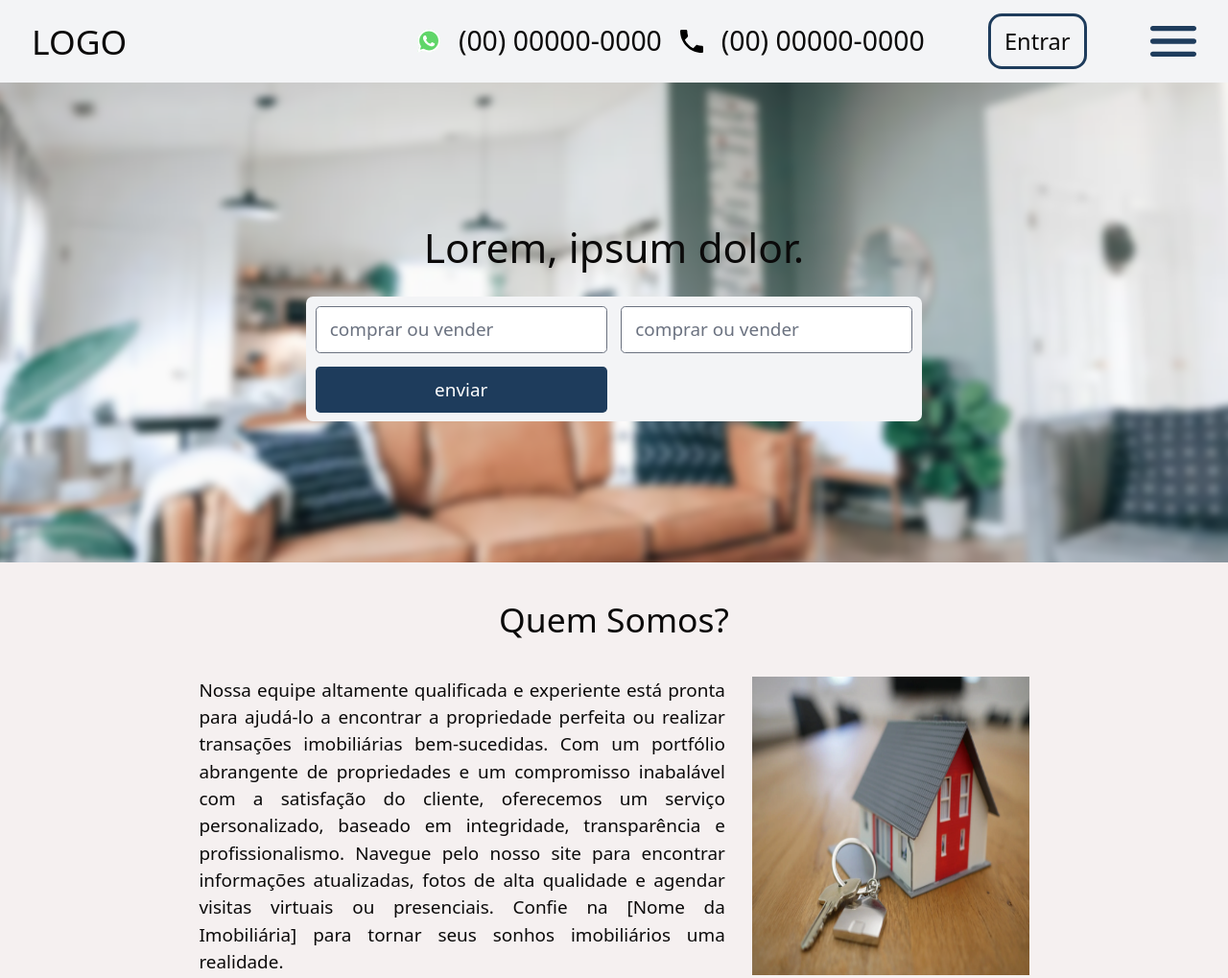
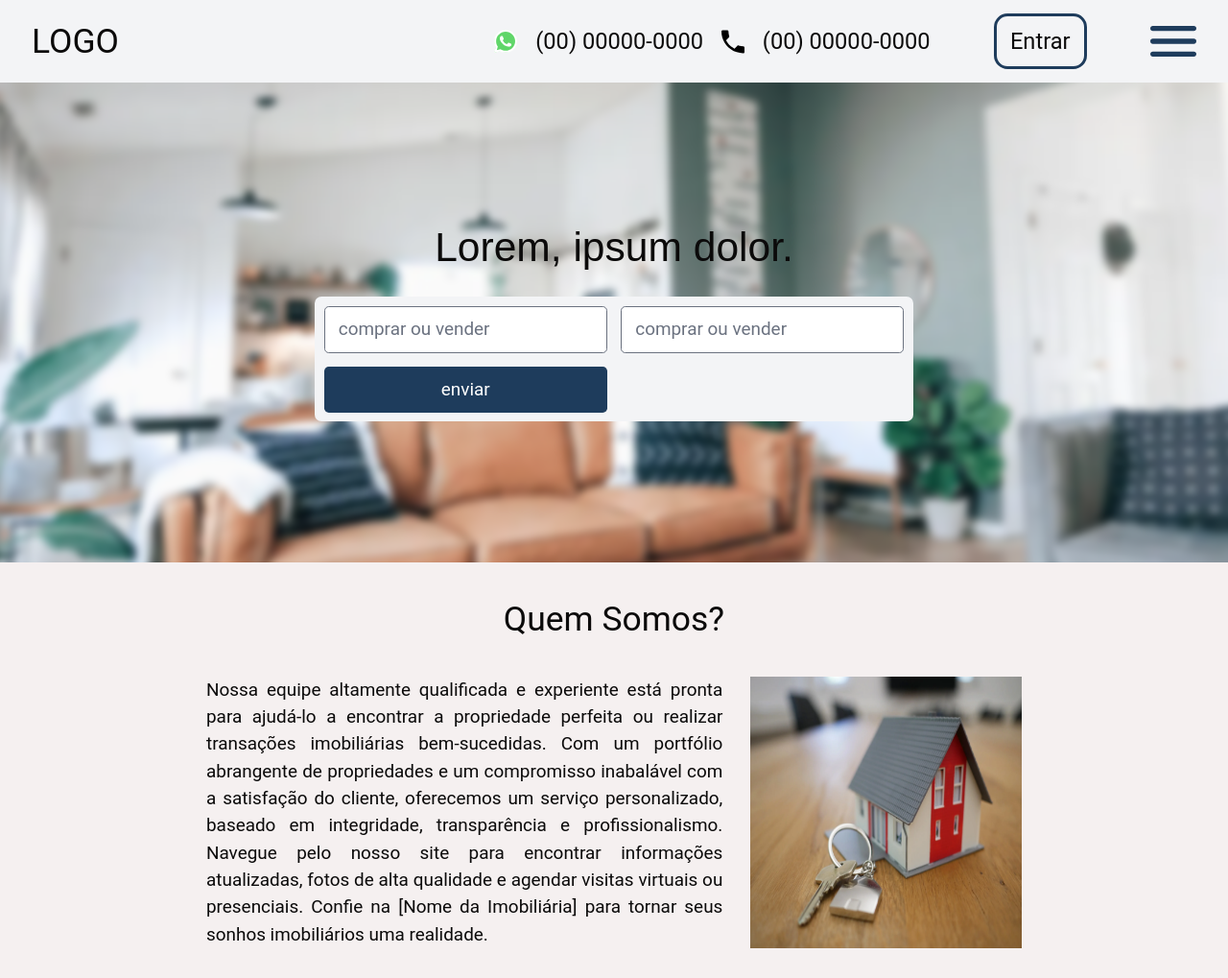
Before and after one commit to NatanCastro/imobiliaria-astro, an Astro site: page / in a window 1280 px wide. Shown: the whole page at 96% size. Built offline with nearby package versions, Linux system fonts and the light colour scheme; Astro itself is replaced by a stand-in of ours.

Commit message:
improve responsiveness, change font-family to Roboto and Poppins

```diff
--- a/src/components/forms/SearchForm.tsx
+++ b/src/components/forms/SearchForm.tsx
@@ -21,10 +21,20 @@ export const SearchForm = () => {
   const onSubmit: SubmitHandler<FormData> = (data) => console.log(data)
   return (
     <form
-      className='grid grid-cols-2 place-items-center gap-3 rounded-md bg-gray-100 p-2'
+      className='grid grid-cols-2 place-items-center gap-3 rounded-md bg-gray-100 p-2 max-md:flex max-md:flex-wrap max-md:flex-grow max-md:mx-2'
       onSubmit={handleSubmit(onSubmit)}>
-      <CheckboxDropdown displayText='comprar ou vender' options={tipoCasas} name='action' registerFn={register} />
-      <RadioDropdown displayText='comprar ou vender' options={tipoCasas} name='action2' registerFn={register} />
+      <CheckboxDropdown
+        displayText='comprar ou vender'
+        options={tipoCasas}
+        name='action'
+        registerFn={register}
+      />
+      <RadioDropdown
+        displayText='comprar ou vender'
+        options={tipoCasas}
+        name='action2'
+        registerFn={register}
+      />
       <input
         type='submit'
         value='enviar'
--- a/src/components/forms/inputs/CheckboxDropdown.tsx
+++ b/src/components/forms/inputs/CheckboxDropdown.tsx
@@ -21,7 +21,14 @@ export const CheckboxDropdown = (props: IDropdownProps) => {
   const [selected, setSelected] = useState<ISelected[]>([])
   const [value, setValue] = useState<string>('')
 
-  const { displayText, required = false, defaultOpt = false, options, name, registerFn } = props
+  const {
+    displayText,
+    required = false,
+    defaultOpt = false,
+    options,
+    name,
+    registerFn
+  } = props
 
   const addSelected: ChangeEventHandler<HTMLInputElement> = (event) => {
     setSelected((prev) => [...prev, { id: event.target.id, value: event.target.value }])
@@ -39,9 +46,11 @@ export const CheckboxDropdown = (props: IDropdownProps) => {
   useEffect(updateValue, [updateValue, selected])
 
   return (
-    <div className='group relative cursor-pointer rounded bg-gray-100' tabIndex={0}>
+    <div
+      className='group relative cursor-pointer rounded bg-gray-100 flex-grow'
+      tabIndex={0}>
       <input
-        className='w-full rounded bg-white px-3 py-2'
+        className='w-full rounded bg-white px-3 py-2 min-w-full'
         placeholder={displayText}
         value={value}
         type='text'
--- a/src/components/forms/inputs/RadioDropdown.tsx
+++ b/src/components/forms/inputs/RadioDropdown.tsx
@@ -14,16 +14,25 @@ interface IDropdownProps {
 
 export const RadioDropdown = (props: IDropdownProps) => {
   const [selected, setSelected] = useState<string>('')
-  const { displayText, required = false, defaultOpt = false, options, name, registerFn } = props
+  const {
+    displayText,
+    required = false,
+    defaultOpt = false,
+    options,
+    name,
+    registerFn
+  } = props
 
   const updateSelection: ChangeEventHandler<HTMLInputElement> = (event) => {
     setSelected(event.target.value)
   }
 
   return (
-    <div className='group relative cursor-pointer rounded bg-gray-100' tabIndex={0}>
+    <div
+      className='group relative cursor-pointer rounded bg-gray-100 flex-grow'
+      tabIndex={0}>
       <input
-        className='w-full rounded bg-white px-3 py-2'
+        className='w-full rounded bg-white px-3 py-2 min-w-full'
         placeholder={displayText}
         value={selected}
         type='text'
--- a/src/components/home/Header.tsx
+++ b/src/components/home/Header.tsx
@@ -9,22 +9,19 @@ export const Header = () => {
   }
 
   return (
-    <header className='flex w-full flex-row items-center justify-between bg-gray-100 px-7 py-3 text-xl'>
+    <header className='flex w-full flex-row items-center justify-between bg-gray-100 px-7 py-3 text-xl max-sm:px-3'>
       <h1 className='text-3xl'>LOGO</h1>
-      <div className='flex items-center gap-14'>
-        <ul className='flex items-center gap-4 text-2xl max-md:hidden'>
+      <div className='flex items-center gap-14 max-sm:gap-6'>
+        <ul className='flex items-center gap-4 text-xl max-md:hidden'>
           <a className='flex gap-4' href='https://wa.me/+0000000000000' target='_blank'>
-            <img
-              className=''
-              src='whatsapp.svg'
-              alt='whatsapp logo'
-              width={24}
-              height={24}
-            />
+            <img src='whatsapp.svg' alt='whatsapp logo' width={24} height={24} />
             (00) 00000-0000
           </a>
-          <a className='flex gap-4' href='tel:000000000000' target='_blank'>
-            <img className='' src='phone.svg' alt='telefone' width={24} height={24} />
+          <a
+            className='flex gap-4 max-[769px]:hidden'
+            href='tel:000000000000'
+            target='_blank'>
+            <img src='phone.svg' alt='telefone' width={24} height={24} />
             (00) 00000-0000
           </a>
         </ul>
--- a/src/components/home/SearchArea.astro
+++ b/src/components/home/SearchArea.astro
@@ -4,10 +4,10 @@ import { SearchForm } from '../forms'
 
 <section class='relative grid h-[500px] place-items-center mb-8 overflow-hidden'>
   <div
-    class='absolute -z-10 h-[120%] w-[120%] bg-center blur-sm'
-      style={{ backgroundImage: 'url(/livingRoom.webp)' }}></div>
+    class='absolute -z-10 h-[120%] w-[120%] bg-center blur-sm bg-[url(/livingRoom.webp)]'
+      ></div>
   <div class='flex flex-col justify-around gap-6'>
-    <h1 class='text-center text-4xl'>Lorem, ipsum dolor.</h1>
+    <h1 class='text-center text-4xl font-poppins max-md:text-3xl'>Lorem, ipsum dolor.</h1>
     <SearchForm client:only="react" />
   </div>
 </section>
--- a/src/layouts/Layout.astro
+++ b/src/layouts/Layout.astro
@@ -7,7 +7,7 @@ const { title } = Astro.props as Props;
 ---
 
 <!DOCTYPE html>
-<html lang="en">
+<html lang="pt-br">
   <head>
     <meta charset="UTF-8" />
     <meta name="viewport" content="width=device-width" />
@@ -44,7 +44,7 @@ const { title } = Astro.props as Props;
   }
 
   html {
-    font-family: system-ui, sans-serif;
+    font-family: 'Roboto', sans-serif;
     font-size: var(--font-size-base);
     color: var(--color-text);
     background-color: var(--color-bg);
--- a/tailwind.config.cjs
+++ b/tailwind.config.cjs
@@ -5,6 +5,10 @@ module.exports = {
     extend: {
       colors: {
         darkBlue: '#1E3C5C'
+      },
+      fontFamily: {
+        sans: "'Roboto', sans-serif",
+        poppins: "'Poppins', sans-serif"
       }
     }
   },
```
